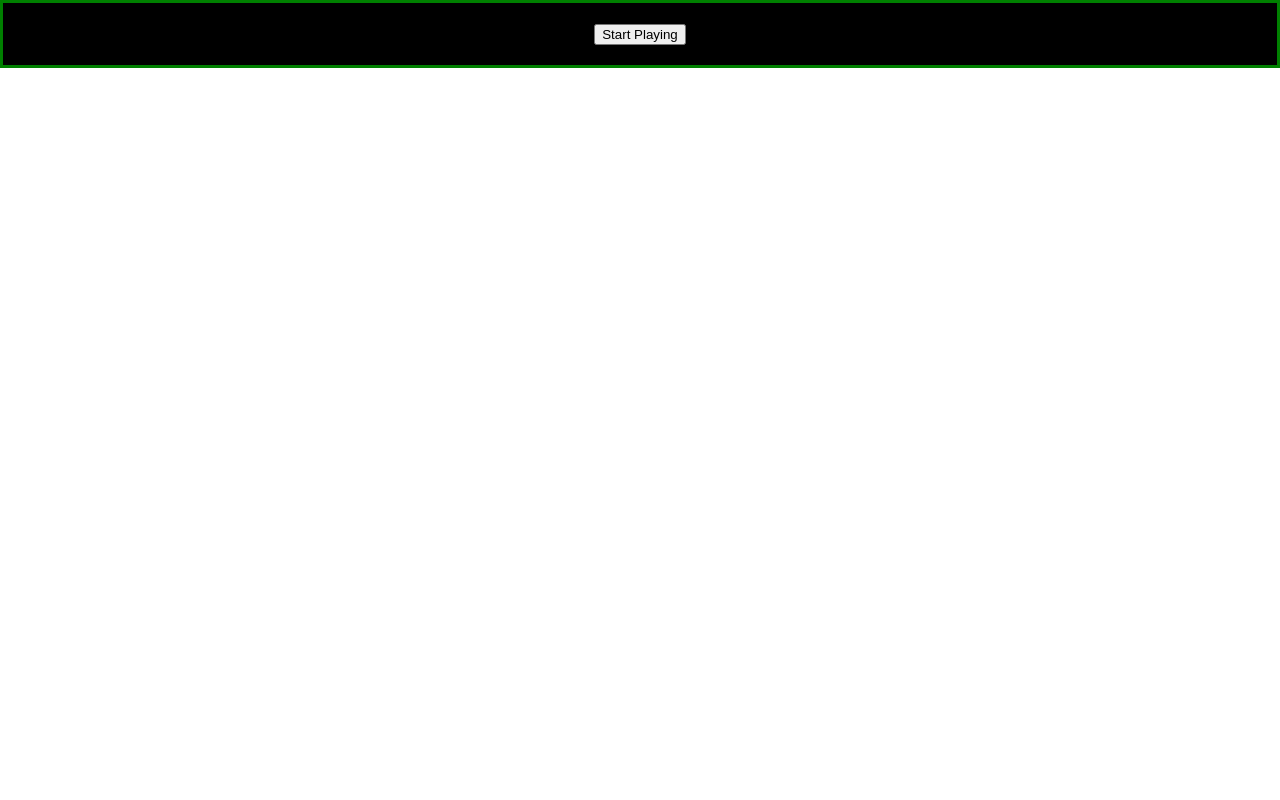
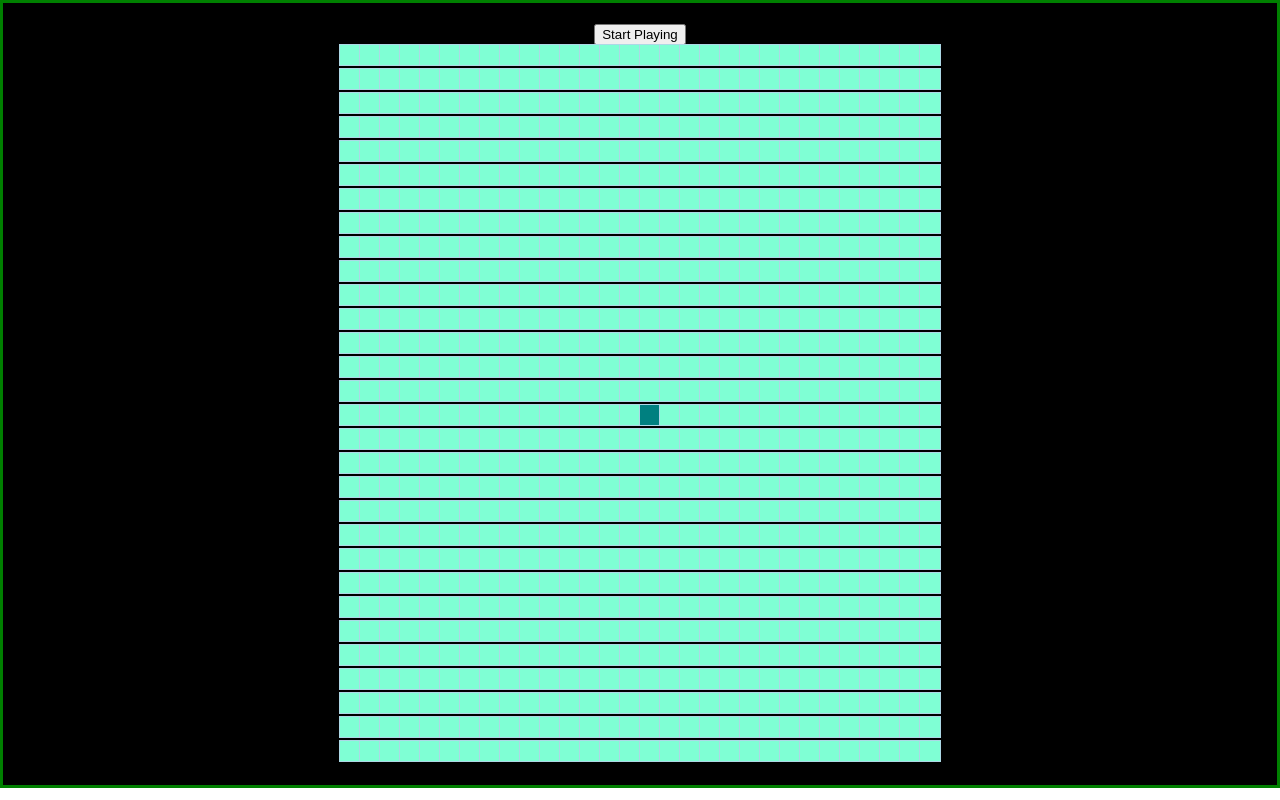
Before and after one commit to robinkelmen/typescript-react-snake, a React (Create React App) app in the folder snake-game/: page / in a window 1280 px wide. Built offline with nearby package versions, Linux system fonts and the light colour scheme.

Commit message:
gird is up and running

```diff
--- a/snake-game/src/Gameboard/Gameboard.tsx
+++ b/snake-game/src/Gameboard/Gameboard.tsx
@@ -11,28 +11,34 @@ interface Props {
   nodes: [];
 }
 
-export default class Gameboard extends Component<Props> {
+export default class Gameboard extends Component<Props, { nodes: {}[][] }> {
   constructor(props: Props) {
     super(props);
-    this.state = { nodes: props.nodes };
+    this.state = {
+      nodes: [],
+    };
   }
 
   play() {}
 
   componentDidMount() {
+    console.log(this.state);
     const nodes = createGrid(30, 30);
+    console.log(nodes);
     this.setState({ nodes });
+    console.log(this.state);
   }
 
   render() {
-    const { nodes } = this.props;
+    const { nodes } = this.state;
     return (
       <div className="Grid">
         <button onClick={() => this.play()}> Start Playing</button>
-        {nodes.map((myrow: [], rowindex) => {
+        {nodes.map((myrow, rowindex) => {
           return (
             <div key={rowindex}>
-              {myrow.map((node, nodeindex) => {
+              {myrow.map((node: {}, nodeindex) => {
+                console.log(node);
                 const {
                   row,
                   col,
@@ -41,6 +47,7 @@ export default class Gameboard extends Component<Props> {
                   isApple,
                   previousNode,
                 } = node;
+
                 return (
                   <Snakenode
                     key={nodeindex}
@@ -75,7 +82,7 @@ const createGrid = (xSize: number, ySize: number) => {
 };
 
 const createNode = (row: number, col: number) => {
-  return {
+  const node: {} = {
     row,
     col,
     isHead: row === XPOS_HEAD_START && col === YPOS_HEAD_START,
@@ -83,4 +90,5 @@ const createNode = (row: number, col: number) => {
     isApple: row === XPOS_APPLE_START && col === YPOS_APPLE_START,
     previousNode: null,
   };
+  return node;
 };
```
